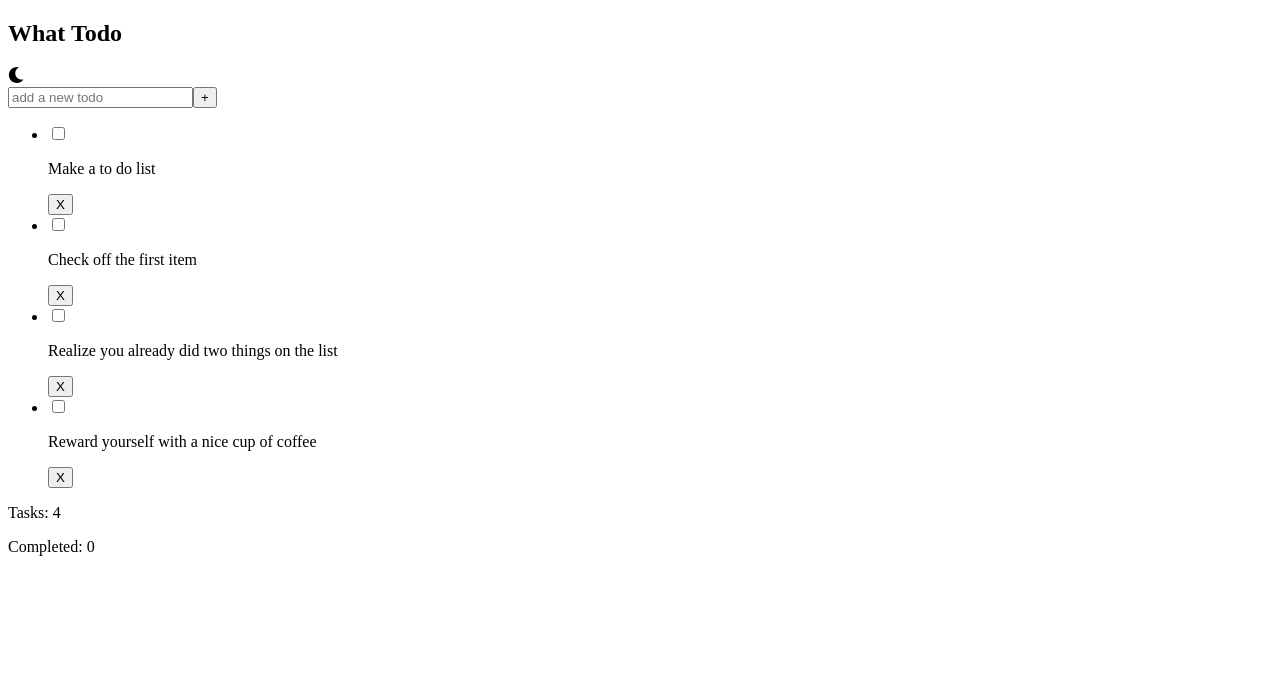
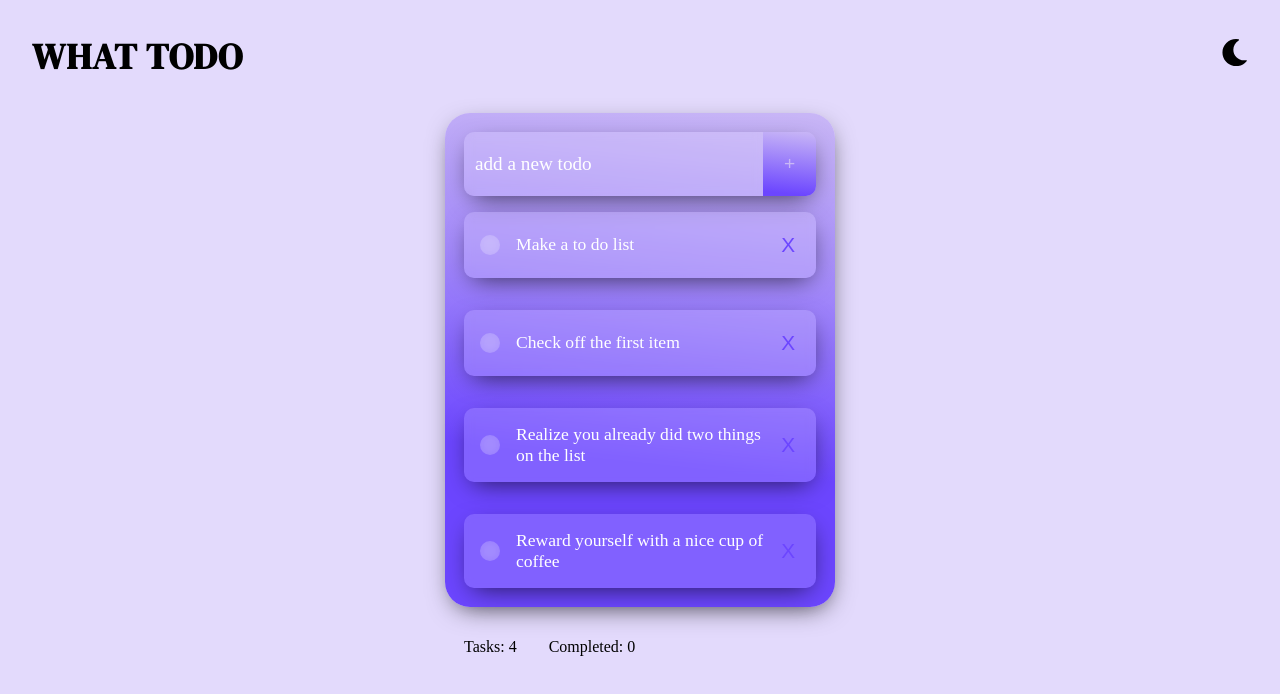
Before and after one commit to Gaslandie/Redux-task-manager, a React (Create React App) app: page / in a window 1280 px wide. Shown: the top 694 px of the page. Built offline with nearby package versions, Linux system fonts and the light colour scheme.

Commit message:
ajout du code Css depuis git hub,le but de ce projet etait de surtout travailler sur redux

```diff
--- a/src/App.js
+++ b/src/App.js
@@ -3,6 +3,7 @@ import AddTodoForm from "./components/AddTodoForm";
 import TodoList from "./components/TodoList";
 import TotalCompleteItems from "./components/TotalCompleteItems";
 import ToggleMode from "./components/ToggleMode";
+import './index.css'
 
 const App = () => {
   return (
--- a/src/index.css
+++ b/src/index.css
@@ -0,0 +1,294 @@
+/* importation google font */
+/* Code fourni Css pris directement depuis github car le but de ce projet etait de travailler sur redux surtout */
+@import url("https://fonts.googleapis.com/css2?family=DM+Serif+Display&display=swap");
+:root {
+  --title-font: "DM Serif Display", serif;
+  --body-bg: #e3dafc;
+  --white: #ffffff;
+  --green: #5cc6bf;
+  --red: #ff0000;
+  --glass-gray: #ffffff26;
+  --bright-purple: #6c46ff;
+  --dark-purple: #402a9c;
+  --light-purple: #9a7ef5;
+  --rose-purple: #c9b7f6;
+  --box-shadow: 1px 8px 26px -8px rgba(0, 0, 0, 0.7);
+  --purple-gradient: linear-gradient(6deg, rgba(108, 70, 255, 1) 31%, rgb(102, 69, 211) 67%, rgb(108, 85, 168) 100%);
+  --light-purple-gradient: linear-gradient(
+    6deg,
+    rgba(108, 70, 255, 1) 31%,
+    rgba(163, 137, 250, 1) 67%,
+    rgba(201, 183, 246, 1) 100%
+  );
+  --two-color-gradient: linear-gradient(6deg, rgba(108, 70, 255, 1) 7%, rgba(201, 183, 246, 1) 100%);
+}
+/* style general */
+* {
+  margin: 0;
+  padding: 0;
+}
+
+body {
+  -ms-overflow-style: none; /* microsoft specific,pour explorer et edge */
+  overflow-y: scroll;
+  box-sizing: border-box;
+  display: flex;
+  flex-direction: column;
+  min-height: 100vh;
+  background-color: var(--body-bg);
+}
+body::-webkit-scrollbar {
+  display: none; /* for Chrome, Safari, and Opera */
+}
+
+image {
+  display: block;
+}
+
+ul,
+ol,
+li {
+  padding: 0;
+  margin: 0;
+  list-style: none;
+}
+
+/* APP */
+main {
+  width: 90%;
+  margin: 0 auto;
+  display: flex;
+  flex-direction: column;
+}
+.title-section {
+  padding: 2rem;
+  display: flex;
+  flex-direction: row;
+  align-items: center;
+  justify-content: space-between;
+  font-family: var(--title-font);
+  text-transform: uppercase;
+  font-size: 1.5rem;
+  letter-spacing: 1px;
+}
+/* TOGGLE MODE */
+.toggle-light,
+.toggle-dark {
+  font-size: 1.7rem;
+  cursor: pointer;
+}
+.dark {
+  background-color: var(--dark-purple);
+  color: var(--light-purple);
+}
+.dark .todo-section {
+  background: var(--bright-purple);
+  background: var(--purple-gradient);
+}
+.dark .toggle-light {
+  color: var(--light-purple);
+}
+
+/* TODO SECTION */
+.todo-section {
+  display: inline-flex;
+  flex-direction: column;
+  gap: 1rem;
+  background: var(--bright-purple);
+  background: var(--light-purple-gradient);
+  border-radius: 25px;
+  padding: 1.2rem;
+  margin: 0 auto;
+  width: auto;
+  max-width: 22rem;
+  -webkit-box-shadow: var(--box-shadow);
+  -moz-box-shadow: var(--box-shadow);
+  box-shadow: var(--box-shadow);
+}
+
+/* FORM */
+.form-input {
+  display: flex;
+  flex-direction: row;
+  justify-content: space-between;
+  -webkit-box-shadow: var(--box-shadow);
+  -moz-box-shadow: var(--box-shadow);
+  box-shadow: var(--box-shadow);
+  border-radius: 10px;
+}
+
+.form-input input {
+  background-color: var(--glass-gray);
+  backdrop-filter: blur(5px);
+  border: 1px solid transparent;
+  outline: none;
+  border-radius: 10px 0 0 10px;
+  padding: 1rem;
+  width: 100%;
+}
+.form-input input::placeholder,
+.form-input input[type="text"] {
+  color: var(--white);
+  font-family: var(--body-font);
+  font-weight: 400;
+  font-size: 1.2rem;
+  padding: 5px;
+}
+
+.form-input button {
+  cursor: pointer;
+  border: none;
+  border-radius: 0 10px 10px 0;
+  background: var(--bright-purple);
+  background: var(--two-color-gradient);
+  padding: 1.3rem;
+  color: var(--rose-purple);
+  font-size: 1.2rem;
+}
+
+/* TodoList */
+.todo-list {
+  display: flex;
+  flex-direction: column;
+  gap: 2rem;
+}
+/* TodoItem */
+.todo-item {
+  display: flex;
+  flex-direction: row;
+  justify-content: space-between;
+  align-items: center;
+  color: var(--white);
+  background-color: var(--glass-gray);
+  backdrop-filter: blur(5px);
+  -webkit-box-shadow: var(--box-shadow);
+  -moz-box-shadow: var(--box-shadow);
+  box-shadow: var(--box-shadow);
+  border-radius: 10px;
+  padding: 1rem;
+  font-family: var(--body-font);
+  font-size: 1.2rem;
+}
+.todo-item.completed {
+  background-color: var(--green);
+}
+
+.todo-item section {
+  display: flex;
+  flex-direction: row;
+  align-items: center;
+}
+/* CUSTOM CHECKBOX */
+.item {
+  display: flex;
+  flex-direction: row;
+  align-items: center;
+  gap: 1rem;
+}
+.item-name {
+  display: flex;
+  flex-direction: row;
+  align-items: center;
+  -webkit-user-select: none;
+  -moz-user-select: none;
+  -ms-user-select: none;
+  user-select: none;
+}
+
+/* Hide the browser's default radio button */
+.item-name input {
+  display: none;
+}
+
+/* Create a custom radio button */
+.checkmark {
+  height: 20px;
+  width: 20px;
+  background-color: var(--glass-gray);
+  backdrop-filter: blur(5px);
+  border-radius: 50%;
+  cursor: pointer;
+}
+
+/* When the radio button is checked, add a blue background */
+.item-name input:checked ~ .checkmark {
+  background-color: var(--white);
+}
+
+/* Create the checkmark/indicator (hidden when not checked) */
+.checkmark:after {
+  content: "";
+  position: absolute;
+  display: none;
+}
+
+/* Show the checkmark when checked */
+.container input:checked ~ .checkmark:after {
+  display: block;
+}
+
+/* Style the checkmark/indicator */
+.container .checkmark:after {
+  left: 9px;
+  top: 5px;
+  width: 5px;
+  height: 10px;
+  border: solid var(--white);
+  border-width: 0 3px 3px 0;
+  -webkit-transform: rotate(45deg);
+  -ms-transform: rotate(45deg);
+  transform: rotate(45deg);
+}
+
+/* TotalCompleteItems */
+.total-complete-items {
+  display: flex;
+  flex-direction: row;
+  gap: 2rem;
+  align-items: center;
+  height: 5rem;
+  max-width: 22rem;
+  margin: auto;
+}
+/* DELETE BUTTON */
+.todo-item {
+  font-size: 1.1rem;
+}
+.delete-btn {
+  color: var(--bright-purple);
+  background-color: transparent;
+  border: none;
+  cursor: pointer;
+  font-size: 1.3rem;
+  padding: 5px;
+}
+.todo-item.completed .delete-btn {
+  color: var(--red);
+  padding: 5px;
+}
+.todo-item.completed p {
+  text-decoration: line-through;
+}
+/* TRANSITIONS */
+.smooth-transition,
+.checkmark,
+.delete-btn,
+.todo-item.completed .delete-btn {
+  transition: all ease-in-out 0.3s;
+}
+
+@media (hover: hover) {
+  .form-input button:hover {
+    opacity: 0.6;
+    transition: all ease-in-out 0.3s;
+  }
+  .checkmark:hover {
+    background-color: var(--bright-purple);
+    transition: all ease-in-out 0.3s;
+  }
+  .delete-btn:hover,
+  .todo-item.completed .delete-btn:hover {
+    color: var(--white);
+    transition: all ease-in-out 0.3s;
+  }
+}
```
